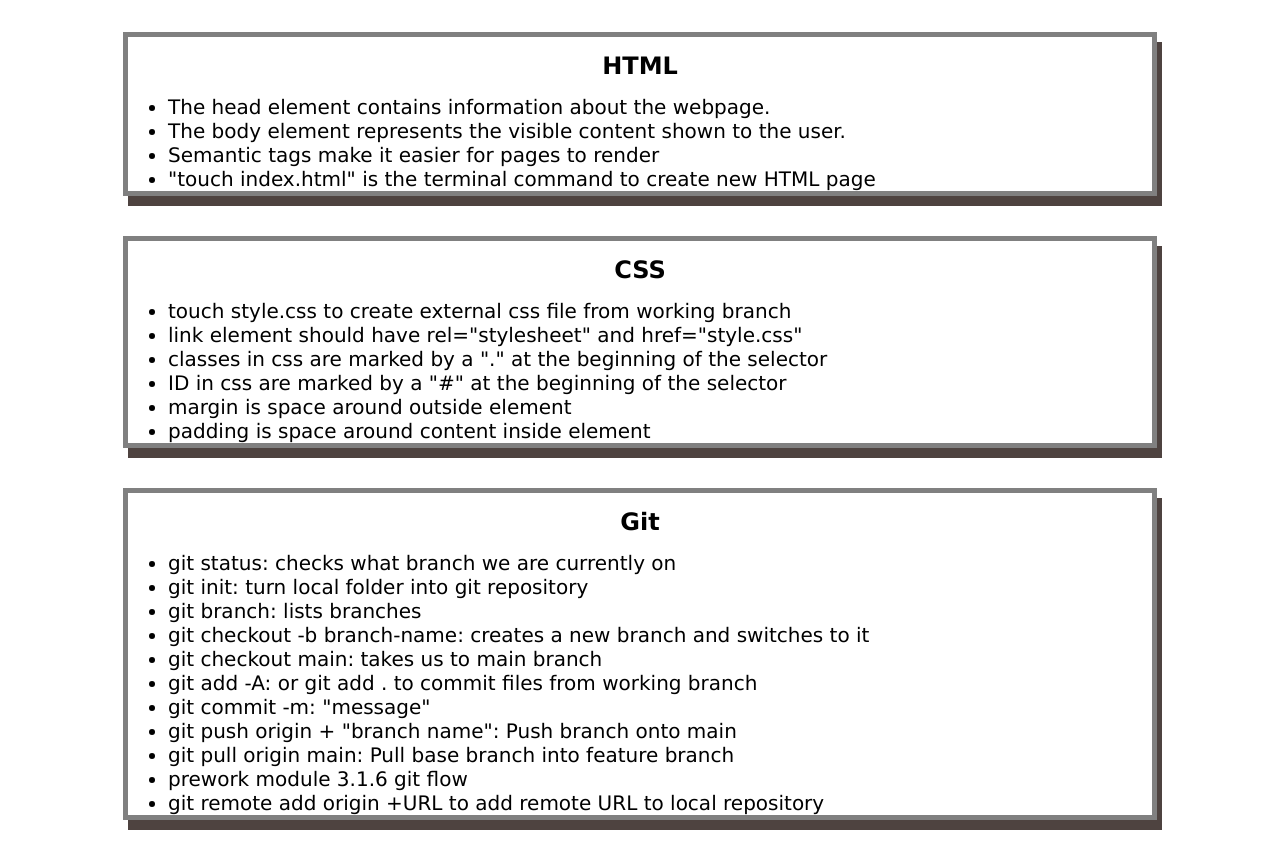
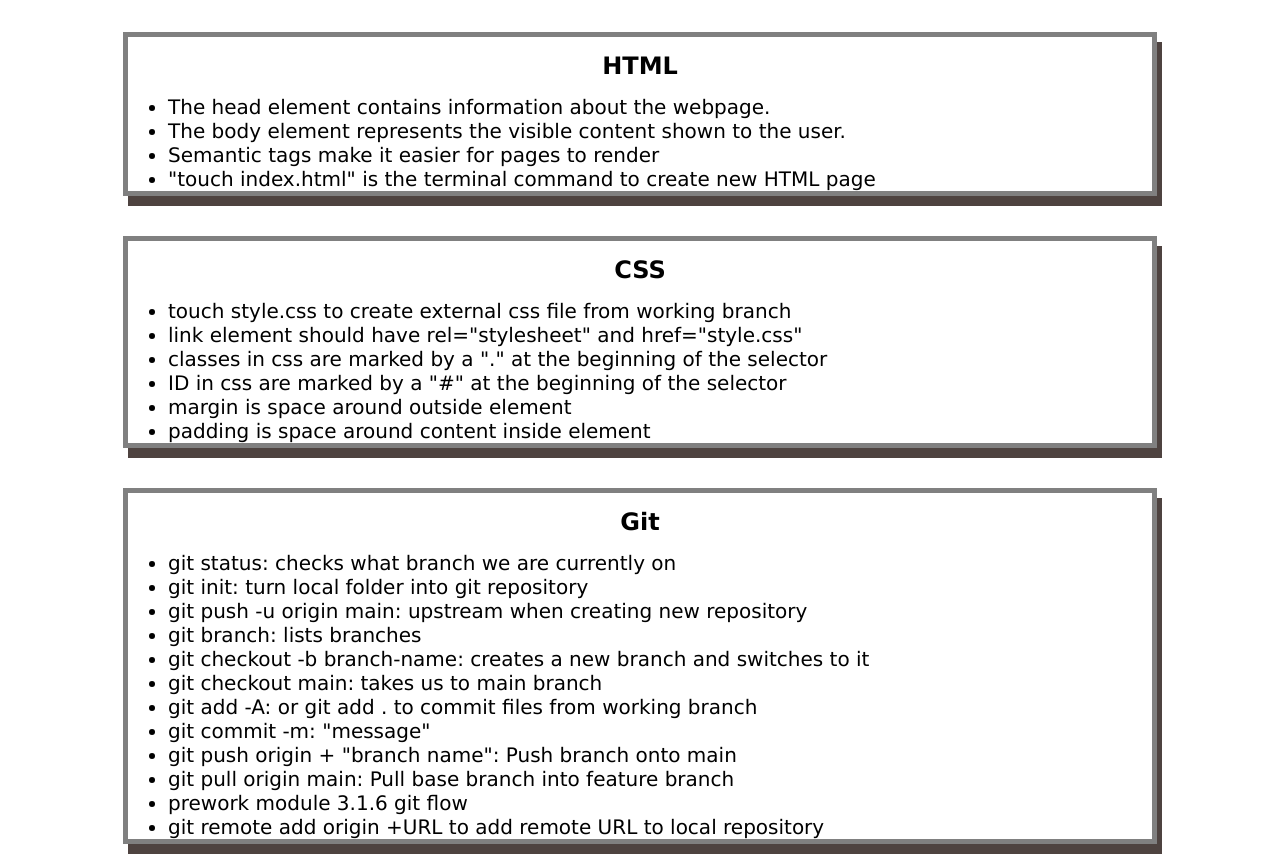
Before and after one commit to ErinHamrick/prework-study-guide, a plain HTML site: page index.html in a window 1280 px wide. Shown: the part 208-1066 px from the top of the page. Drawn offline with Linux system fonts and the light colour scheme.

Commit message:
more git notes

```diff
--- a/index.html
+++ b/index.html
@@ -41,6 +41,7 @@
         <ul>
           <li>git status: checks what branch we are currently on</li>
           <li>git init: turn local folder into git repository</li>
+          <li>git push -u origin main: upstream when creating new repository</li>
           <li>git branch: lists branches</li>
           <li>git checkout -b branch-name: creates a new branch and switches to it</li>
           <li>git checkout main: takes us to main branch</li>
```
